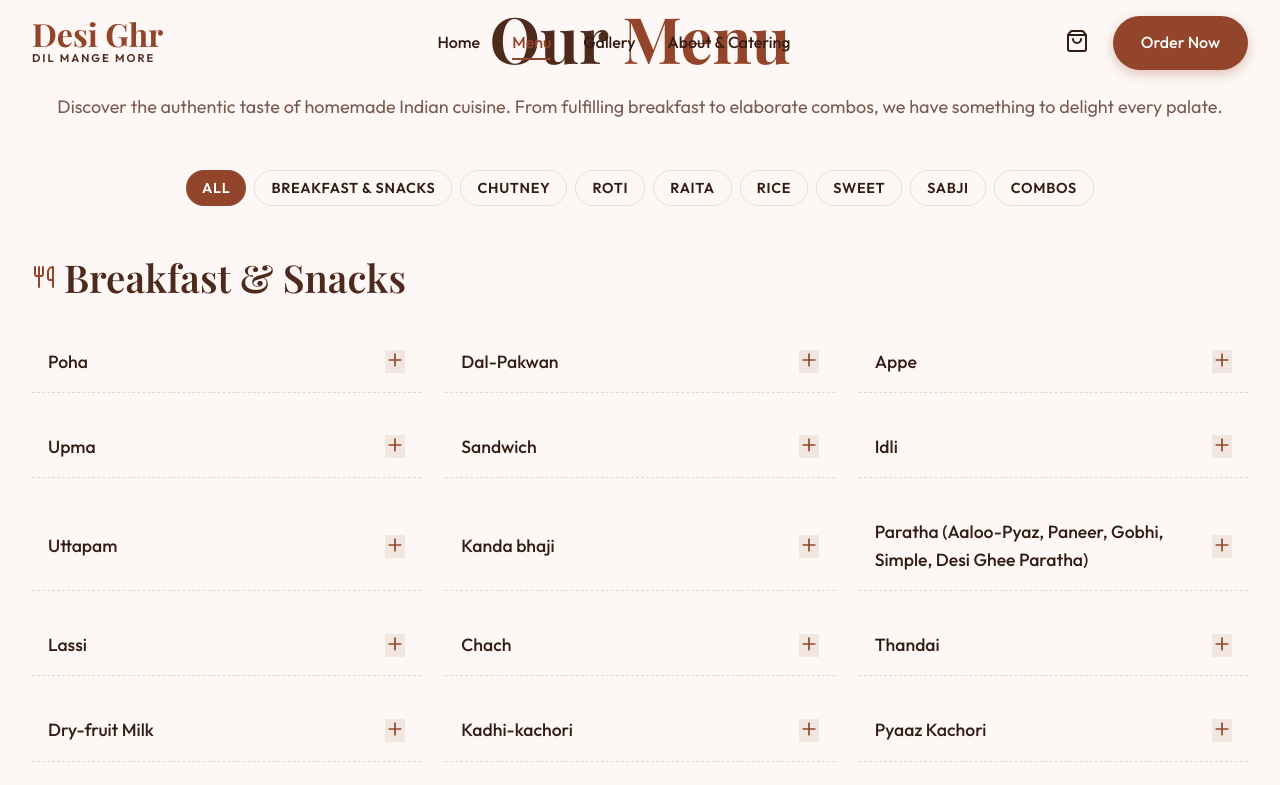
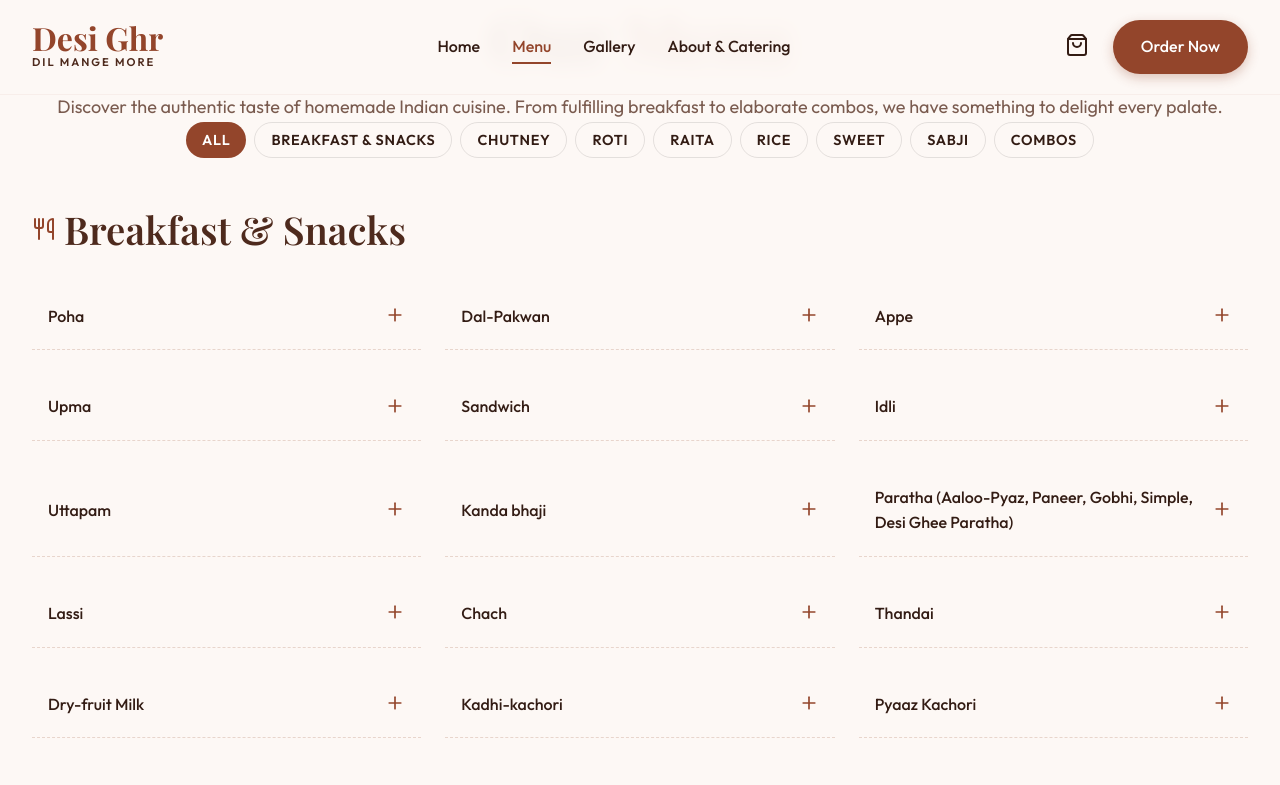
Before and after one commit to amishgarg1/desi-ghr, a React (Vite) app: page /menu in a window 1280 px wide. Shown: the top 785 px of the page. Built offline with nearby package versions, Linux system fonts and the light colour scheme; a web font is replaced by a local one.

Commit message:
UI Fixes: Resolved navbar overlap, improved menu clarity, and fixed checkout button

```diff
--- a/src/components/Cart.jsx
+++ b/src/components/Cart.jsx
@@ -1,12 +1,23 @@
 import { useCartStore } from '../store/cartStore';
 import { X, Minus, Plus, ShoppingBag, ArrowRight } from 'lucide-react';
 import { motion, AnimatePresence } from 'framer-motion';
+import toast from 'react-hot-toast';
 
 const Cart = () => {
   const { isCartOpen, toggleCart, cartItems, removeFromCart, updateQuantity, clearCart } = useCartStore();
 
-  // Calculate total derived from cartItems
   const total = cartItems.reduce((acc, item) => acc + (item.price * item.quantity), 0);
+
+  const handleCheckout = () => {
+    toast.success("Order placed successfully! We'll start preparing your food.", {
+      icon: '🍳',
+      duration: 4000
+    });
+    setTimeout(() => {
+      clearCart();
+      toggleCart();
+    }, 1500);
+  };
 
   return (
     <AnimatePresence>
@@ -81,7 +92,11 @@ const Cart = () => {
                   <span>Total</span>
                   <span className="text-primary">₹{total}</span>
                 </div>
-                <button className="btn btn-primary" style={{ width: '100%', display: 'flex', justifyContent: 'space-between' }}>
+                <button
+                  onClick={handleCheckout}
+                  className="btn btn-primary"
+                  style={{ width: '100%', display: 'flex', justifyContent: 'space-between' }}
+                >
                   <span>Checkout</span>
                   <ArrowRight size={20} />
                 </button>
--- a/src/index.css
+++ b/src/index.css
@@ -215,7 +215,7 @@ button {
   display: flex;
   align-items: center;
   overflow: hidden;
-  padding-top: 80px; /* Header offset */
+  padding-top: 100px; /* Increased Header offset */
 }
 
 .hero-bg {
@@ -239,15 +239,17 @@ button {
   left: 0;
   width: 100%;
   z-index: 1000;
-  padding: 1rem 0;
+  padding: 1.25rem 0;
   transition: var(--transition);
+  background: rgba(253, 248, 245, 0.95);
+  backdrop-filter: blur(10px);
+  border-bottom: 1px solid rgba(147, 69, 43, 0.05);
 }
 
 .header.scrolled {
-  background: rgba(255, 255, 255, 0.9);
-  backdrop-filter: blur(10px);
-  box-shadow: 0 2px 10px rgba(0,0,0,0.05);
-  padding: 0.75rem 0;
+  background: rgba(255, 255, 255, 0.98);
+  padding: 0.875rem 0;
+  box-shadow: 0 4px 20px rgba(78, 42, 29, 0.06);
 }
 
 .nav-links {
--- a/src/pages/About.jsx
+++ b/src/pages/About.jsx
@@ -2,7 +2,7 @@ import { MapPin, Phone, Camera, CheckCircle2, Heart } from 'lucide-react';
 
 const About = () => {
   return (
-    <div className="pt-24 pb-12">
+    <div className="pt-32 pb-12">
       {/* Catering Section */}
       <section className="container mb-6">
         <div className="card glass relative overflow-hidden" style={{ border: '2px solid var(--color-primary)' }}>
--- a/src/pages/Gallery.jsx
+++ b/src/pages/Gallery.jsx
@@ -24,7 +24,7 @@ const item = {
 
 const Gallery = () => {
   return (
-    <div className="pt-24 pb-12 overflow-hidden">
+    <div className="pt-32 pb-12 overflow-hidden">
       <div className="container text-center mb-10">
         <motion.div initial={{ opacity: 0, y: -20 }} animate={{ opacity: 1, y: 0 }}>
           <h1 className="heading-xl">Our <span className="text-primary">Gallery</span></h1>
--- a/src/pages/Menu.jsx
+++ b/src/pages/Menu.jsx
@@ -39,11 +39,11 @@ const Menu = () => {
   };
 
   return (
-    <div className="pt-24 pb-12">
+    <div className="pt-32 pb-12">
       {/* Page Header */}
-      <div className="container text-center mb-6">
+      <div className="container text-center mb-10">
         <h1 className="heading-xl">Our <span className="text-primary">Menu</span></h1>
-        <p className="text-lg max-w-2xl mx-auto" style={{ color: 'var(--color-text-light)' }}>
+        <p className="text-lg max-w-3xl mx-auto" style={{ color: 'var(--color-text-light)' }}>
           Discover the authentic taste of homemade Indian cuisine. From fulfilling breakfast to elaborate combos, we have something to delight every palate.
         </p>
       </div>
@@ -91,14 +91,14 @@ const Menu = () => {
                     <motion.div
                       key={index}
                       className="menu-item group"
-                      whileHover={{ scale: 1.02 }}
+                      whileHover={{ scale: 1.01 }}
                       transition={{ type: "spring", stiffness: 300 }}
+                      style={{ padding: '1.25rem 1rem' }}
                     >
-                      <span style={{ fontWeight: '500', fontSize: '1.1rem' }}>{item}</span>
+                      <span style={{ fontWeight: '500', fontSize: '1rem', flex: 1, paddingRight: '1rem' }}>{item}</span>
                       <button
                         onClick={() => handleAddToCart(item)}
-                        className="p-2 rounded-full bg-primary/10 text-primary opacity-0 group-hover:opacity-100 transition-opacity"
-                        style={{ background: 'rgba(147, 69, 43, 0.1)' }}
+                        className="p-2 rounded-full bg-primary/10 text-primary hover:bg-primary hover:text-white transition-all flex-shrink-0"
                       >
                         <Plus size={20} />
                       </button>
```
